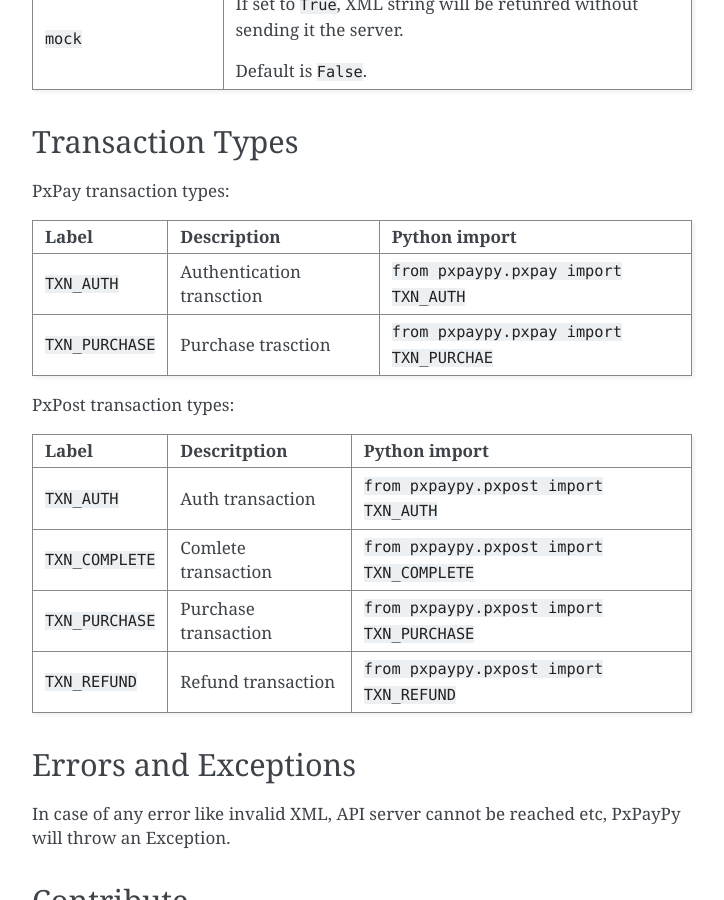
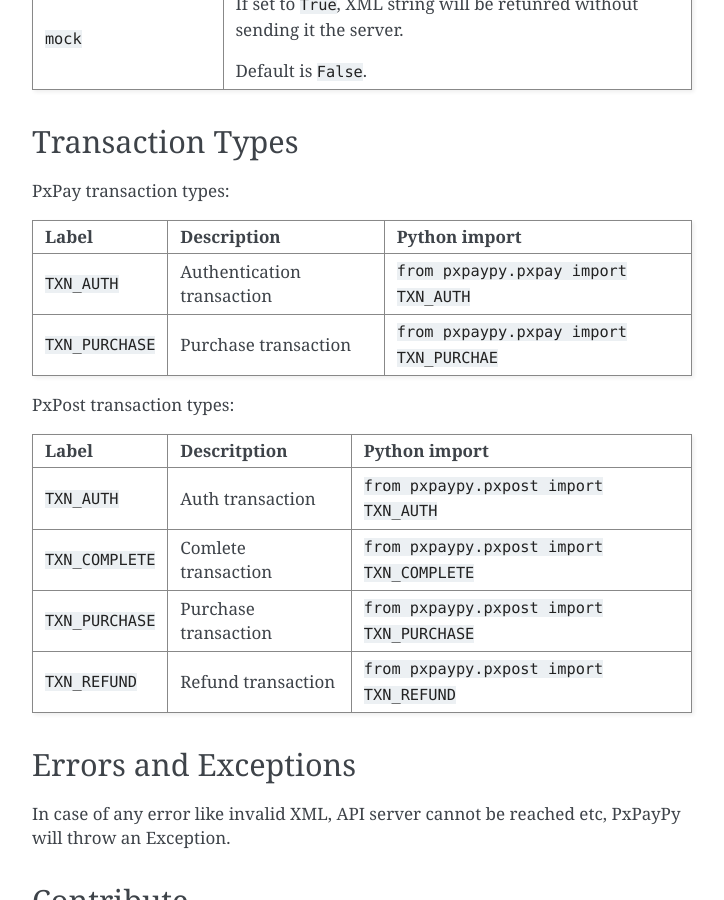
Before and after one commit to InternetNZ/pxpaypy, a Sphinx documentation site: the page built from docs/index.rst, in a window 1280 px wide and 900 px high, scrolled down 5683 px. Shown: the whole window, without its empty margins (388-1112 px from the left). Built offline with Sphinx 7.4.7, drawn with Linux system fonts in a browser that asks for light colours.

Commit message:
Fix typos.

```diff
--- a/docs/index.rst
+++ b/docs/index.rst
@@ -319,13 +319,13 @@ Transaction Types
 
 PxPay transaction types:
 
-+----------------+--------------------------+-----------------------------------------+
-|Label           |Description               |Python import                            |
-+================+==========================+=========================================+
-|``TXN_AUTH``    |Authentication transction |``from pxpaypy.pxpay import TXN_AUTH``   |
-+----------------+--------------------------+-----------------------------------------+
-|``TXN_PURCHASE``|Purchase trasction        |``from pxpaypy.pxpay import TXN_PURCHAE``|
-+----------------+--------------------------+-----------------------------------------+
++----------------+---------------------------+-----------------------------------------+
+|Label           |Description                |Python import                            |
++================+===========================+=========================================+
+|``TXN_AUTH``    |Authentication transaction |``from pxpaypy.pxpay import TXN_AUTH``   |
++----------------+---------------------------+-----------------------------------------+
+|``TXN_PURCHASE``|Purchase transaction       |``from pxpaypy.pxpay import TXN_PURCHAE``|
++----------------+---------------------------+-----------------------------------------+
 
 PxPost transaction types:
 
```
